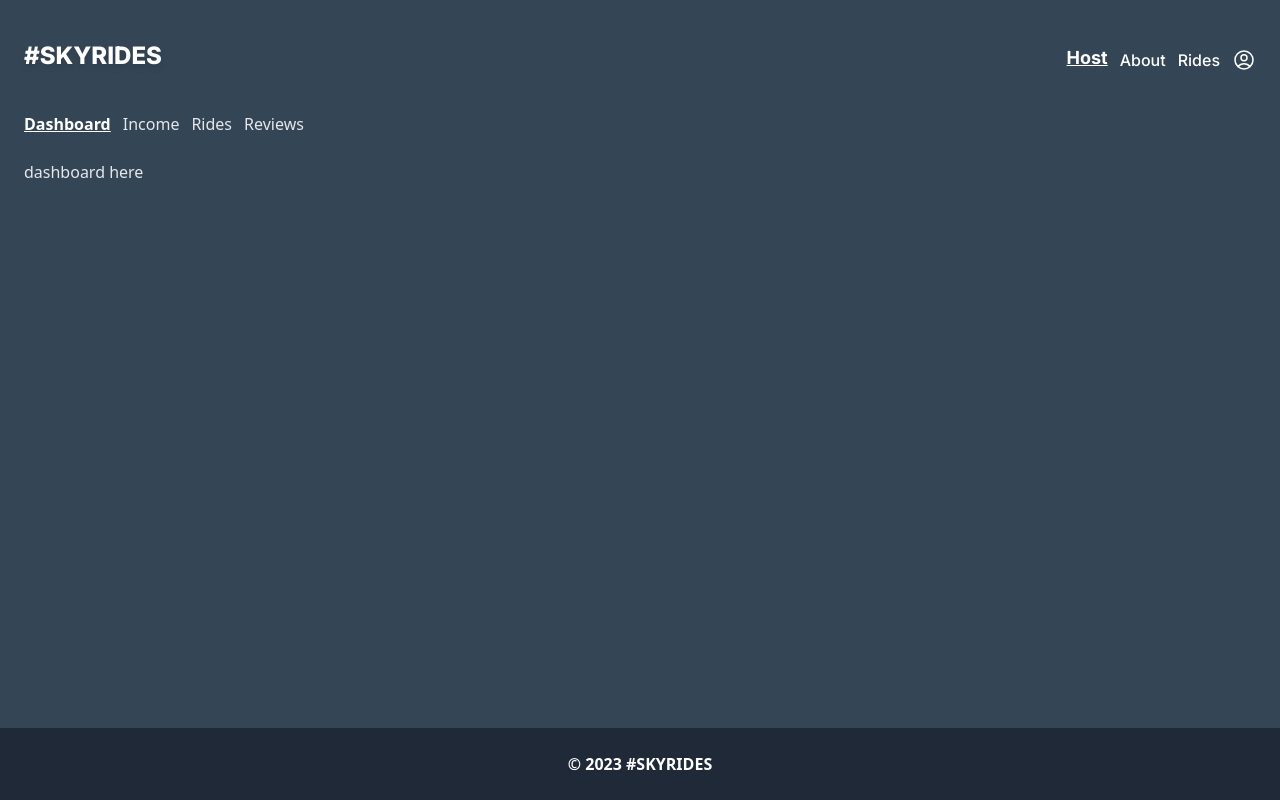
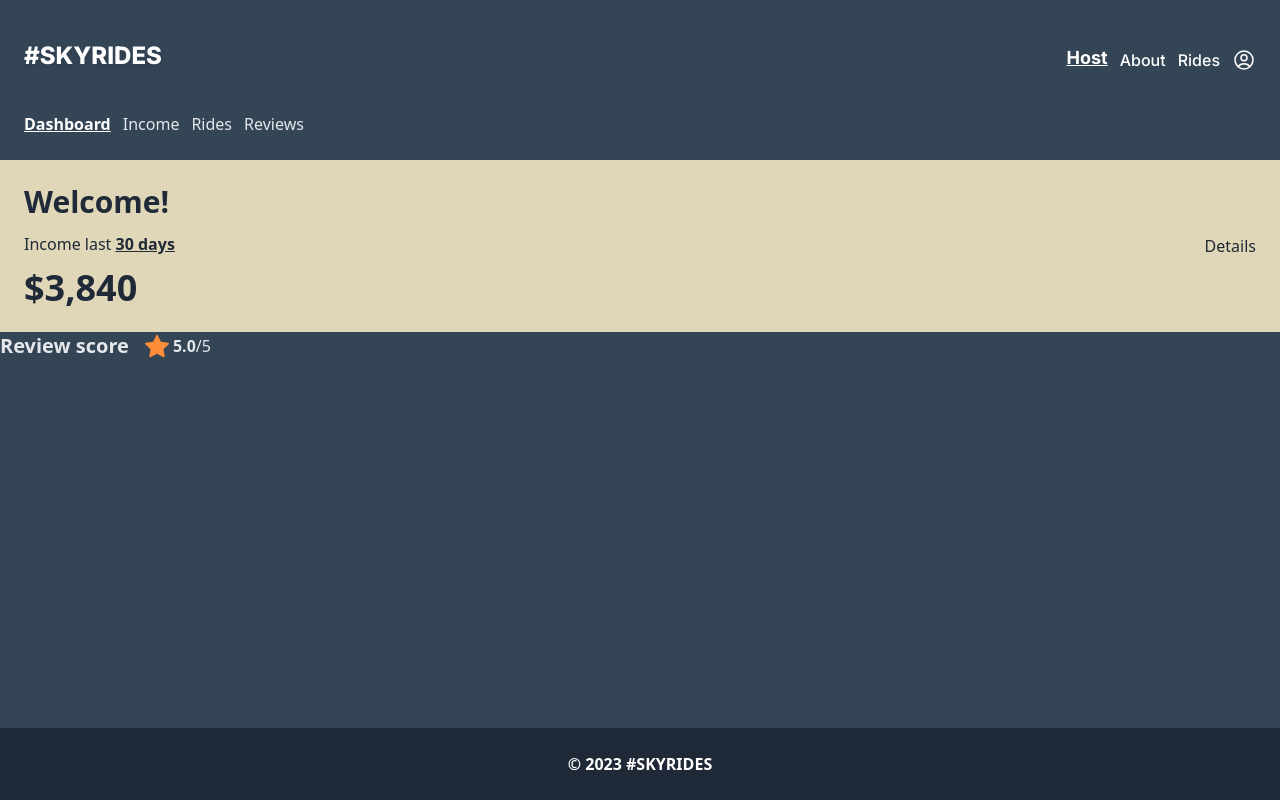
Before and after one commit to priegelsdev/sky-rides, a React (Vite) app: page /host in a window 1280 px wide. Built offline with nearby package versions, Linux system fonts and the light colour scheme; sample sign-in values are in the browser's storage; what miragejs would draw is missing.

Commit message:
fill dashboard with income content and add link to income

```diff
--- a/src/pages/Host/Dashboard.tsx
+++ b/src/pages/Host/Dashboard.tsx
@@ -1,7 +1,27 @@
+import { BsStarFill } from 'react-icons/bs';
+import { Link } from 'react-router-dom';
+
 export default function Dashboard() {
   return (
-    <div>
-      <h1>dashboard here</h1>
+    <div className="-mx-6">
+      <div className="flex justify-between items-center bg-accent text-gray-800 p-6">
+        <div className="flex flex-col gap-3">
+          <h1 className="text-3xl font-bold">Welcome!</h1>
+          <h5>
+            Income last <span className="font-bold underline">30 days</span>
+          </h5>
+          <h2 className="text-4xl font-bold">$3,840</h2>
+        </div>
+        <Link to="income">Details</Link>
+      </div>
+      <div className="flex items-center">
+        <h2 className="text-xl font-bold">Review score</h2>
+        <BsStarFill className="text-[#FF8C38] text-2xl ml-4 mr-1" />
+        <p>
+          <span className="font-bold">5.0</span>/5
+        </p>
+      </div>
+      <div></div>
     </div>
   );
 }
```
